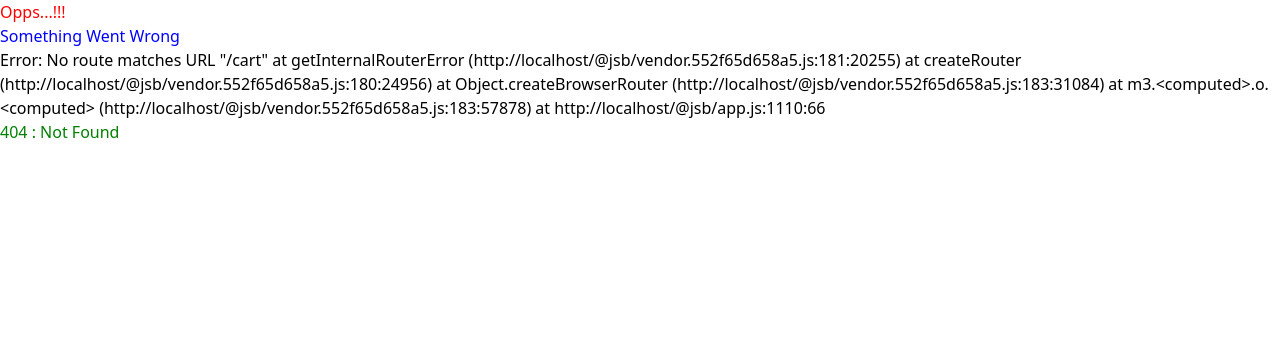
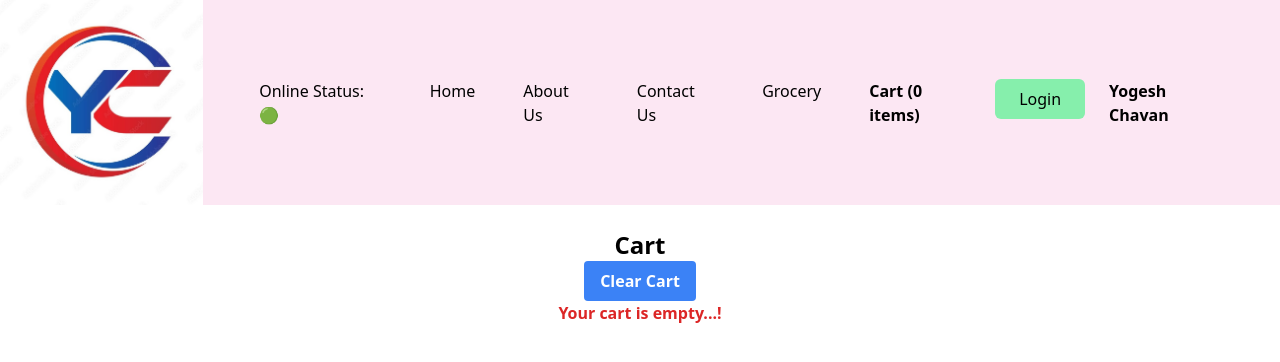
Before and after one commit to Yogesh-Krishna-Chavan/Namaste_React, a React (Vite) app: page /cart in a window 1280 px wide. Shown: the top 362 px of the page. Built offline with nearby package versions, Linux system fonts and the light colour scheme.

Commit message:
Clear cart function

```diff
--- a/src/App.js
+++ b/src/App.js
@@ -11,6 +11,7 @@ import RestaurantManu from "./components/RestaurantManu";
 import UserContext from "./utils/UserContext";
 import { Provider } from "react-redux";
 import appStrore from "./utils/appStore";
+import Cart from "./components/Cart";
 
 const Grocery = lazy(() => import("./components/Grocery"));
 /*
@@ -112,6 +113,10 @@ const appRouter = createBrowserRouter([
         path: "/restaurants/:resId",
         element: <RestaurantManu />,
       },
+      {
+        path: "/cart",
+        element: <Cart />,
+      },
     ],
     errorElement: <Error />,
   },
--- /dev/null
+++ b/src/components/Cart.js
@@ -0,0 +1,30 @@
+import { useSelector } from "react-redux";
+import ItemList from "./ItemList";
+import { clearCart } from "../utils/cartSlice";
+import { useDispatch } from "react-redux";
+
+const Cart = () => {
+  const cartItems = useSelector((store) => store.cart.items);
+
+  const dispatch = useDispatch();
+  const handleClearCart = () => {
+    dispatch(clearCart());
+  };
+
+  return (
+    <div className="text-center m-4 p-2">
+      <h1 className="font-bold text-2xl">Cart</h1>
+      <div className="w-6/12 m-auto">
+        <button
+          className="bg-blue-500 hover:bg-blue-700 text-white font-bold py-2 px-4 rounded"
+          onClick={handleClearCart}
+        >
+          Clear Cart
+        </button>
+        {cartItems.length === 0 && <h1 className="font-bold text-red-600">Your cart is empty...!</h1>}
+        <ItemList items={cartItems} />
+      </div>
+    </div>
+  );
+};
+export default Cart;
--- a/src/components/Header.js
+++ b/src/components/Header.js
@@ -42,7 +42,9 @@ const Header = () => {
           <li className="px-6">
             <Link to="/grocery">Grocery</Link>
           </li>
-          <li className="px-6 font-bold">Cart ({cartItems.length} items)</li>
+          <li className="px-6 font-bold">
+            <Link to="/cart">Cart ({cartItems.length} items)</Link>
+          </li>
           <li>
             <button
               className="bg-green-300 px-6 py-2 rounded-md"
--- a/src/components/ItemList.js
+++ b/src/components/ItemList.js
@@ -3,12 +3,12 @@ import { CDN_URL } from "../utils/constant";
 import { useDispatch } from "react-redux";
 import { addItem } from "../utils/cartSlice";
 
-const ItemList = ({ items }) => {
+const ItemList = ({ items, dummy }) => {
   const dispatch = useDispatch();
 
-  const handleAddItem = () => {
+  const handleAddItem = (item) => {
     //Dispatch action
-    dispatch(addItem("cart"));
+    dispatch(addItem(item));
   };
   return (
     <div>
@@ -34,7 +34,7 @@ const ItemList = ({ items }) => {
             <div className="absolute right-100">
               <button
                 className="p-1 mx-5 bg-black text-white shadow-lg rounded-lg"
-                onClick={handleAddItem}
+                onClick={() => handleAddItem(item)}
               >
                 Add +
               </button>
--- a/src/utils/cartSlice.js
+++ b/src/utils/cartSlice.js
@@ -3,7 +3,7 @@ import { createSlice } from "@reduxjs/toolkit";
 const cartSlice = createSlice({
   name: "cart",
   initialState: {
-    items: ["Burger", "Pizza"],
+    items: [],
   },
   reducers: {
     addItem: (state, action) => {
```
